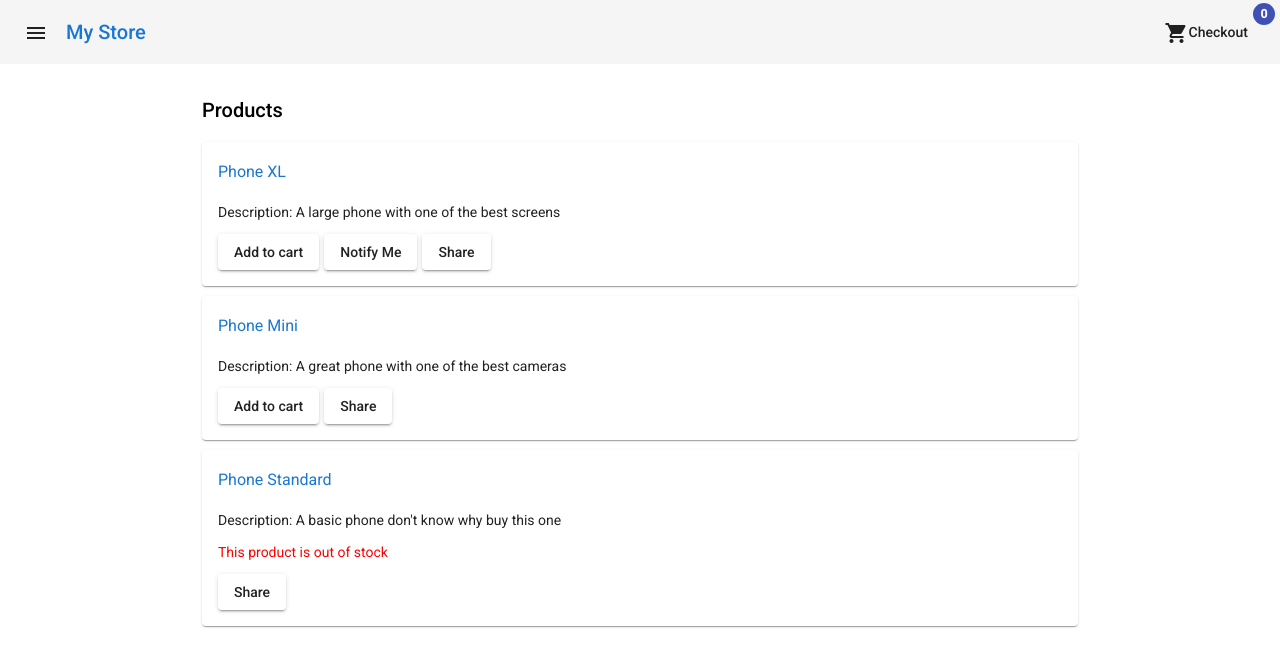
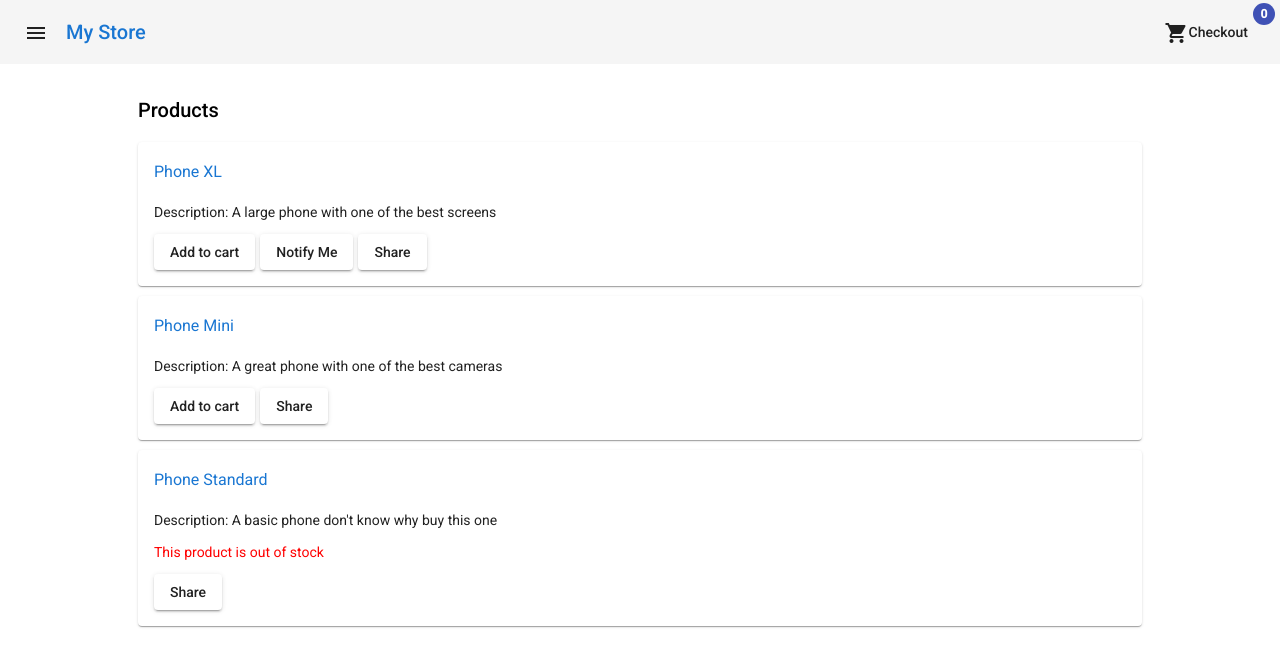
Before and after one commit to Slyker/Angular-First-Project, an Angular app: page / in a window 1280 px wide. Shown: the top 666 px of the page. Built offline with nearby package versions, Linux system fonts and the light colour scheme.

Commit message:
Divers
Ouverture au réseau
modification du container principal

```diff
--- a/package.json
+++ b/package.json
@@ -5,7 +5,7 @@
   "license": "MIT",
   "scripts": {
     "ng": "ng",
-    "start": "ng serve",
+    "start": "ng serve --host 0.0.0.0",
     "build": "ng build",
     "watch": "ng build --watch --configuration development",
     "test": "ng test",
--- a/src/styles.css
+++ b/src/styles.css
@@ -10,7 +10,7 @@
 
 .container {
   margin: auto;
-  width: 70%;
+  width: 80%;
   padding: 10px;
   height: auto;
 }
```
